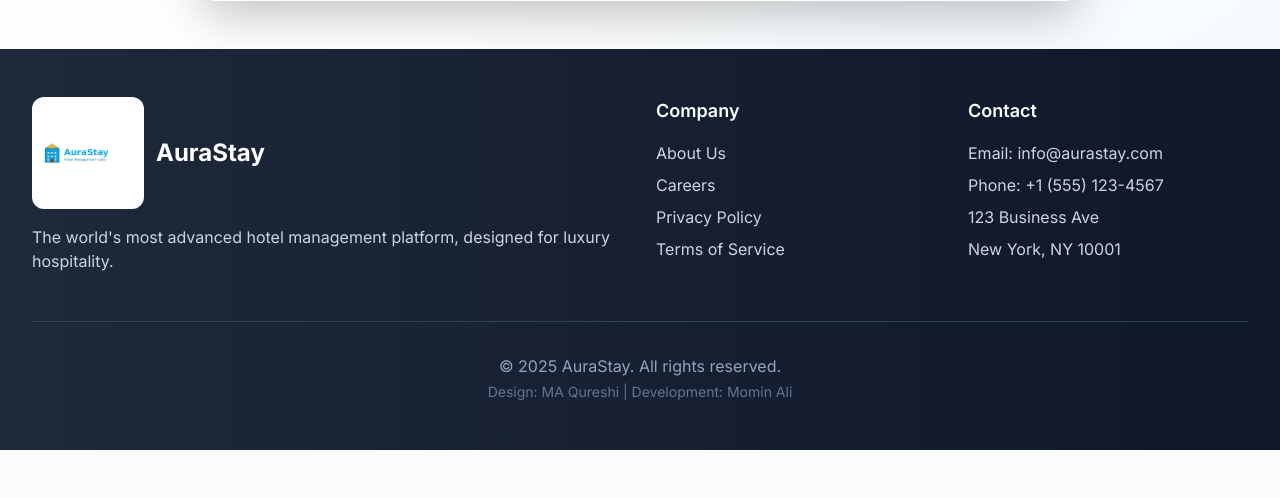
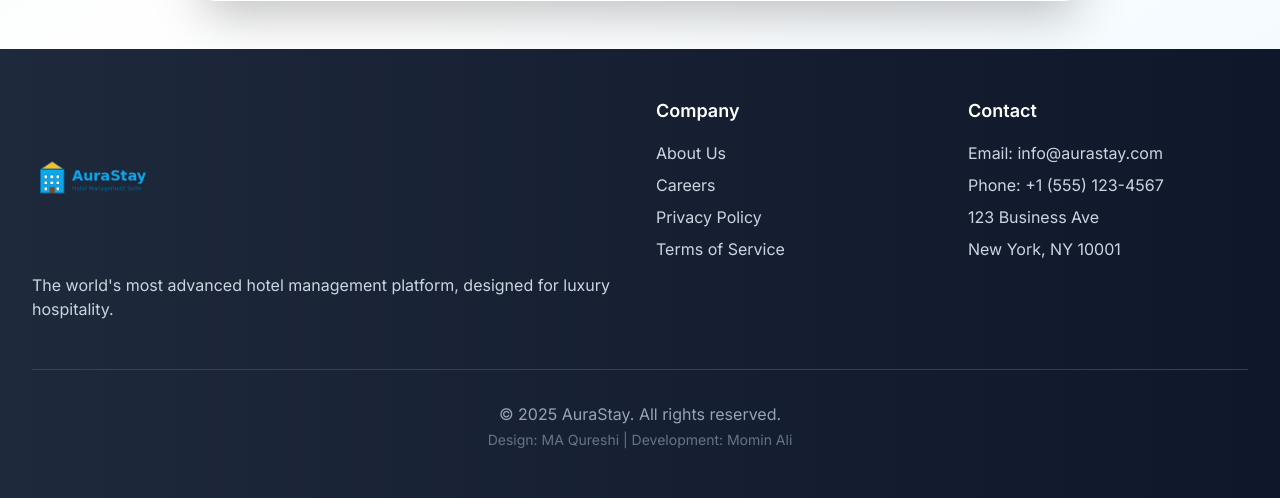
Before and after one commit to Momin9/hotel_management, a Django app: page /reservations/new/ in a window 1280 px wide. Shown: the part 1341-1839 px from the top of the page. Before the commit the page ends 1791 px from the top, so only its background shows below. Run offline with Django 4.2, Linux system fonts and the light colour scheme; the visitor is signed in with stand-in values (Sample User, id 1); data comes from the database, SQL or seed files in the repository; data that the repository does not hold is empty; parts of the project's set-up code (start-up, migrations or seed data) failed here and were passed over; some libraries are stand-ins or nearby versions.

Commit message:
Improve reservation creation and footer logo display
- Modified reservation creation to show 'Create New Guest' at top of dropdown
- Filter guests to show only those from user's hotels for hotel owners
- Set first hotel as default selection in reservation form
- Added footer logo display using backend uploaded image
- Removed white background box from footer logo
- Increased footer logo size from 24x24 to 32x32 pixels

```diff
--- a/reservations/views.py
+++ b/reservations/views.py
@@ -85,18 +85,23 @@ def reservation_create(request):
         messages.success(request, f'Reservation created successfully for {guest.full_name}!')
         return redirect('reservations:detail', reservation_id=reservation.id)
 
-    guests = GuestProfile.objects.filter(deleted_at__isnull=True)
-
     # Filter hotels based on user role
     if request.user.is_superuser:
         hotels = Hotel.objects.filter(deleted_at__isnull=True, is_active=True)
+        # Super admin sees all guests
+        guests = GuestProfile.objects.filter(deleted_at__isnull=True)
     else:
         # Hotel owners see only their hotels
         hotels = Hotel.objects.filter(owner=request.user, deleted_at__isnull=True, is_active=True)
+        # Show only guests who have reservations in user's hotels
+        from reservations.models import Reservation
+        guest_ids = Reservation.objects.filter(hotel__in=hotels).values_list('guest_id', flat=True).distinct()
+        guests = GuestProfile.objects.filter(id__in=guest_ids, deleted_at__isnull=True)
 
     return render(request, 'reservations/create_new.html', {
         'guests': guests,
-        'hotels': hotels
+        'hotels': hotels,
+        'default_hotel': hotels.first() if hotels.exists() else None
     })
 
 @login_required
--- a/templates/base_luxury.html
+++ b/templates/base_luxury.html
@@ -431,14 +431,11 @@
             <div class="grid grid-cols-1 md:grid-cols-4 gap-8">
                 <div class="col-span-1 md:col-span-2">
                     <a href="{% url 'accounts:landing' %}" class="flex items-center space-x-3 mb-4 hover:opacity-80 transition-opacity">
-                        <div class="bg-white rounded-xl p-2">
-                            {% if site_config.company_logo %}
-                                <img src="{{ site_config.company_logo.url }}" alt="{{ site_config.company_name }} Logo" class="w-24 h-24 object-contain">
-                            {% else %}
-                                <img src="{% static 'images/logo/aurastay-logo.png' %}" alt="{{ site_config.company_name|default:'AuraStay' }} Logo" class="w-24 h-24 object-contain">
-                            {% endif %}
-                        </div>
-                        <h3 class="text-2xl font-bold text-white">{{ site_config.company_name|default:'AuraStay' }}</h3>
+                        {% if footer.company_logo %}
+                            <img src="{{ footer.company_logo.url }}" alt="{{ footer.company_name }} Logo" class="w-40 h-40 object-contain">
+                        {% else %}
+                            <img src="{% static 'images/logo/aurastay-logo.png' %}" alt="{{ footer.company_name|default:'AuraStay' }} Logo" class="w-40 h-40 object-contain">
+                        {% endif %}
                     </a>
                     <p class="text-luxury-300 mb-4">{{ footer.company_description|default:'The world\'s most advanced hotel management platform, designed for luxury hospitality.' }}</p>
                     <div class="flex space-x-4">
--- a/templates/reservations/create_new.html
+++ b/templates/reservations/create_new.html
@@ -23,10 +23,10 @@
                         <select name="guest" id="guestSelect" required
                                 class="w-full px-4 py-3 border border-luxury-300 rounded-xl focus:ring-2 focus:ring-royal-500 focus:border-transparent">
                             <option value="">Choose existing guest or create new</option>
+                            <option value="new">+ Create New Guest</option>
                             {% for guest in guests %}
                             <option value="{{ guest.id }}">{{ guest.full_name }} - {{ guest.email }}</option>
                             {% endfor %}
-                            <option value="new">+ Create New Guest</option>
                         </select>
                     </div>
 
@@ -78,7 +78,7 @@
                                 class="w-full px-4 py-3 border border-luxury-300 rounded-xl focus:ring-2 focus:ring-royal-500 focus:border-transparent">
                             <option value="">Select Hotel</option>
                             {% for hotel in hotels %}
-                            <option value="{{ hotel.hotel_id }}">{{ hotel.name }}</option>
+                            <option value="{{ hotel.hotel_id }}" {% if hotel == default_hotel %}selected{% endif %}>{{ hotel.name }}</option>
                             {% endfor %}
                         </select>
                     </div>
```
